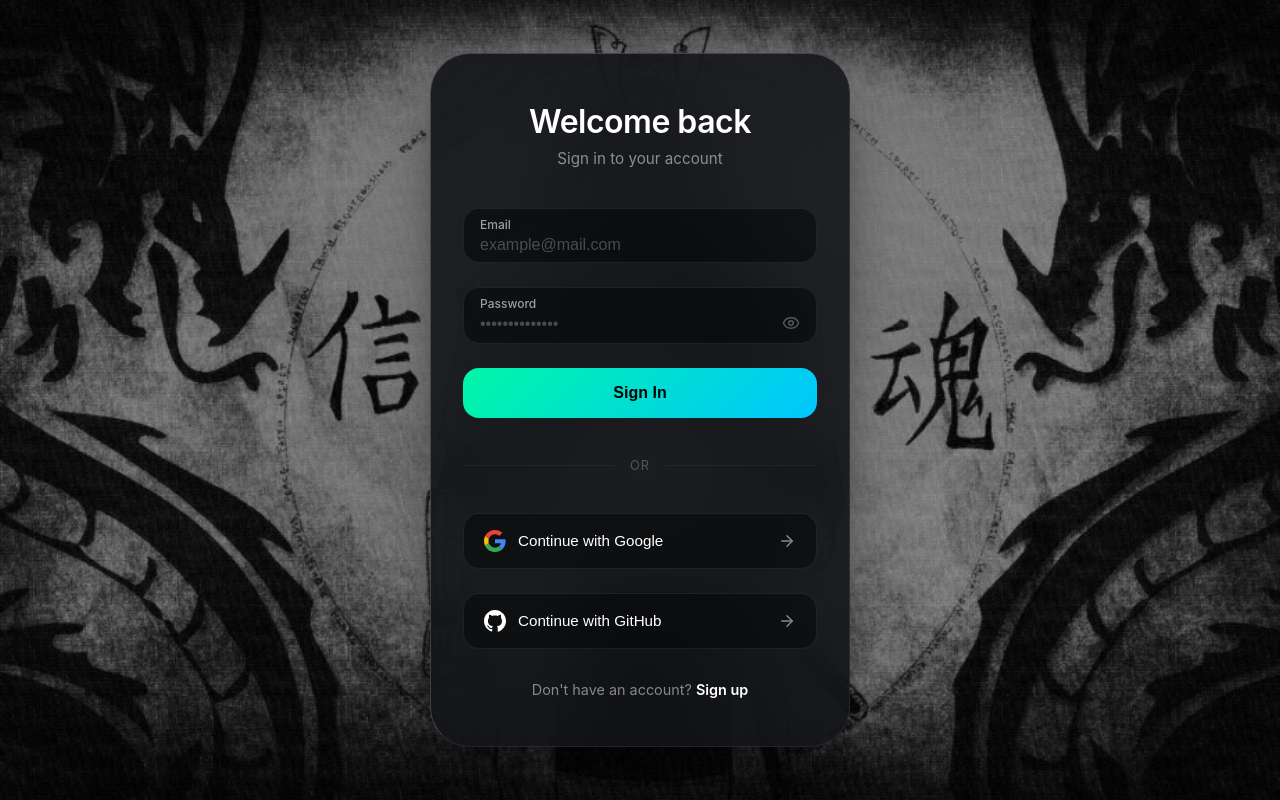
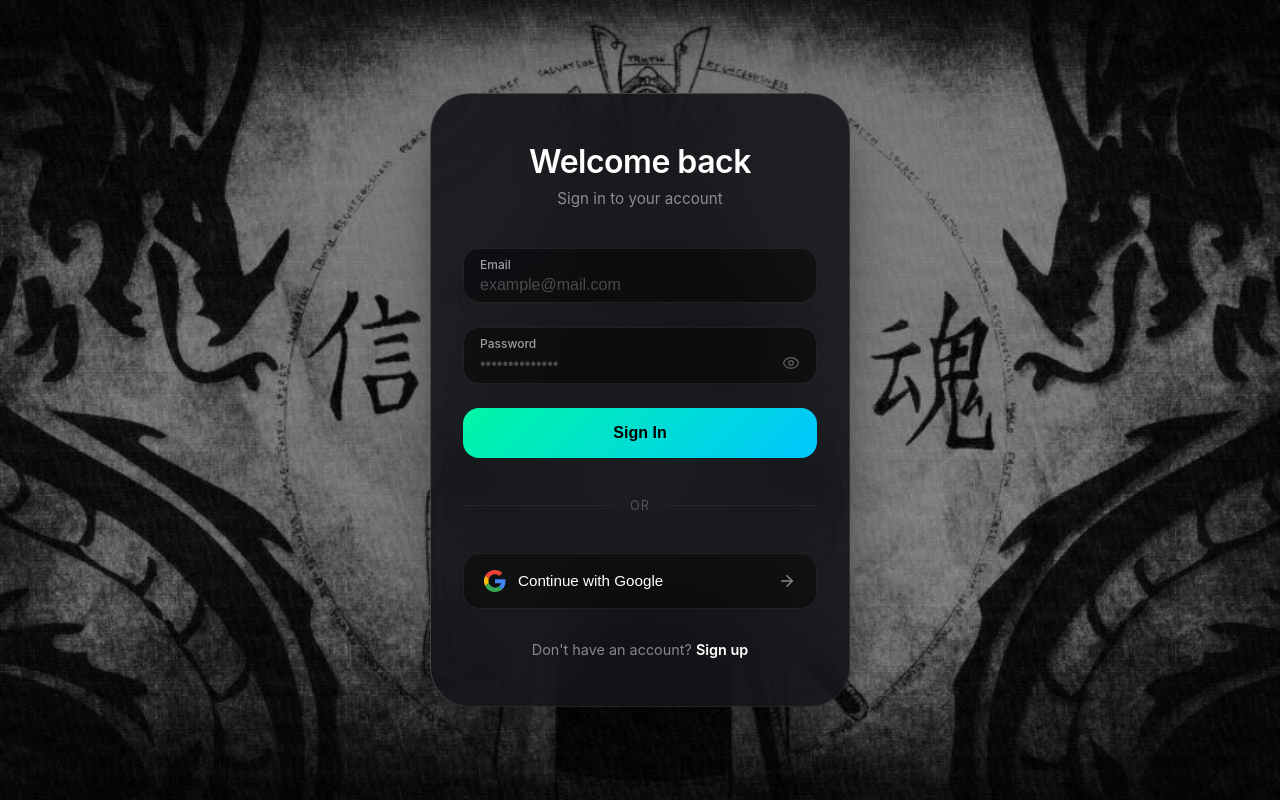
Before and after one commit to mongooseintown/TrashofCSE-Project, a React (Vite) app in the folder frontend/: page /login in a window 1280 px wide. Built offline with nearby package versions, Linux system fonts and the light colour scheme.

Commit message:
Remove GitHub social login option from frontend and firebase configuration

```diff
--- a/frontend/src/firebase.js
+++ b/frontend/src/firebase.js
@@ -1,5 +1,5 @@
 import { initializeApp } from "firebase/app";
-import { getAuth, GoogleAuthProvider, GithubAuthProvider } from "firebase/auth";
+import { getAuth, GoogleAuthProvider } from "firebase/auth";
 
 const firebaseConfig = {
   apiKey: "AIzaSyBLwjxoON6bYg4nXhPHCl2ACf65yK7soME",
@@ -20,5 +20,3 @@ export const auth = getAuth(app);
 // Initialize Providers
 export const googleProvider = new GoogleAuthProvider();
 googleProvider.setCustomParameters({ prompt: 'select_account' }); // Always force account selection popup
-
-export const githubProvider = new GithubAuthProvider();
--- a/frontend/src/pages/Login.jsx
+++ b/frontend/src/pages/Login.jsx
@@ -1,7 +1,7 @@
 import React, { useState, useEffect } from 'react';
 import { useNavigate } from 'react-router-dom';
 import { ArrowRight, Eye, EyeOff } from 'lucide-react';
-import { auth, googleProvider, githubProvider } from '../firebase';
+import { auth, googleProvider } from '../firebase';
 import { signInWithPopup } from 'firebase/auth';
 import './Login.css';
 
@@ -228,18 +228,6 @@ const Login = () => {
             </div>
             <ArrowRight size={18} className="arrow-icon" />
           </button>
-
-          <button type="button" className="social-btn" onClick={() => openSocialModal('GitHub')}>
-            <div className="social-content">
-              <span className="social-icon">
-                <svg width="22" height="22" viewBox="0 0 24 24" fill="currentColor">
-                  <path d="M12 0C5.37 0 0 5.37 0 12c0 5.303 3.438 9.8 8.205 11.385.6.113.82-.258.82-.577 0-.285-.01-1.04-.015-2.04-3.338.724-4.042-1.61-4.042-1.61C4.422 18.07 3.633 17.7 3.633 17.7c-1.087-.744.084-.729.084-.729 1.205.084 1.838 1.236 1.838 1.236 1.07 1.835 2.809 1.305 3.495.998.108-.776.417-1.305.76-1.605-2.665-.3-5.466-1.332-5.466-5.93 0-1.31.465-2.38 1.235-3.22-.135-.303-.54-1.523.105-3.176 0 0 1.005-.322 3.3 1.23.96-.267 1.98-.399 3-.405 1.02.006 2.04.138 3 .405 2.28-1.552 3.285-1.23 3.285-1.23.645 1.653.24 2.873.12 3.176.765.84 1.23 1.91 1.23 3.22 0 4.61-2.805 5.625-5.475 5.92.43.372.82 1.102.82 2.222 0 1.606-.015 2.896-.015 3.286 0 .315.21.69.825.57C20.565 21.795 24 17.3 24 12c0-6.63-5.37-12-12-12z"/>
-                </svg>
-              </span>
-              <span>Continue with GitHub</span>
-            </div>
-            <ArrowRight size={18} className="arrow-icon" />
-          </button>
         </form>
 
         <div className="login-footer">
--- a/frontend/src/pages/Register.jsx
+++ b/frontend/src/pages/Register.jsx
@@ -1,7 +1,7 @@
 import React, { useState, useEffect } from 'react';
 import { useNavigate } from 'react-router-dom';
 import { ArrowLeft, Eye, EyeOff } from 'lucide-react';
-import { auth, googleProvider, githubProvider } from '../firebase';
+import { auth, googleProvider } from '../firebase';
 import { signInWithPopup } from 'firebase/auth';
 import './Register.css';
 
@@ -281,8 +281,8 @@ const Register = () => {
             <span>· Or continue with ·</span>
           </div>
 
-          {/* Social buttons: Google & GitHub */}
-          <div className="social-row">
+          {/* Social buttons: Google */}
+          <div className="social-row" style={{ display: 'flex', justifyContent: 'center' }}>
             <button className="social-btn-item" aria-label="Google" onClick={() => openSocialModal('Google')}>
               <svg width="22" height="22" viewBox="0 0 48 48">
                 <path fill="#EA4335" d="M24 9.5c3.54 0 6.71 1.22 9.21 3.6l6.85-6.85C35.9 2.38 30.47 0 24 0 14.62 0 6.51 5.38 2.56 13.22l7.98 6.19C12.43 13.72 17.74 9.5 24 9.5z"/>
@@ -290,12 +290,6 @@ const Register = () => {
                 <path fill="#FBBC05" d="M10.53 28.59c-.48-1.45-.76-2.99-.76-4.59s.27-3.14.76-4.59l-7.98-6.19C.92 16.46 0 20.12 0 24c0 3.88.92 7.54 2.56 10.78l7.97-6.19z"/>
                 <path fill="#34A853" d="M24 48c6.48 0 11.93-2.13 15.89-5.81l-7.73-6c-2.15 1.45-4.92 2.3-8.16 2.3-6.26 0-11.57-4.22-13.47-9.91l-7.98 6.19C6.51 42.62 14.62 48 24 48z"/>
                 <path fill="none" d="M0 0h48v48H0z"/>
-              </svg>
-            </button>
-
-            <button className="social-btn-item" aria-label="GitHub" onClick={() => openSocialModal('GitHub')}>
-              <svg width="22" height="22" viewBox="0 0 24 24" fill="currentColor">
-                <path d="M12 0C5.37 0 0 5.37 0 12c0 5.303 3.438 9.8 8.205 11.385.6.113.82-.258.82-.577 0-.285-.01-1.04-.015-2.04-3.338.724-4.042-1.61-4.042-1.61C4.422 18.07 3.633 17.7 3.633 17.7c-1.087-.744.084-.729.084-.729 1.205.084 1.838 1.236 1.838 1.236 1.07 1.835 2.809 1.305 3.495.998.108-.776.417-1.305.76-1.605-2.665-.3-5.466-1.332-5.466-5.93 0-1.31.465-2.38 1.235-3.22-.135-.303-.54-1.523.105-3.176 0 0 1.005-.322 3.3 1.23.96-.267 1.98-.399 3-.405 1.02.006 2.04.138 3 .405 2.28-1.552 3.285-1.23 3.285-1.23.645 1.653.24 2.873.12 3.176.765.84 1.23 1.91 1.23 3.22 0 4.61-2.805 5.625-5.475 5.92.43.372.82 1.102.82 2.222 0 1.606-.015 2.896-.015 3.286 0 .315.21.69.825.57C20.565 21.795 24 17.3 24 12c0-6.63-5.37-12-12-12z"/>
               </svg>
             </button>
           </div>
```
